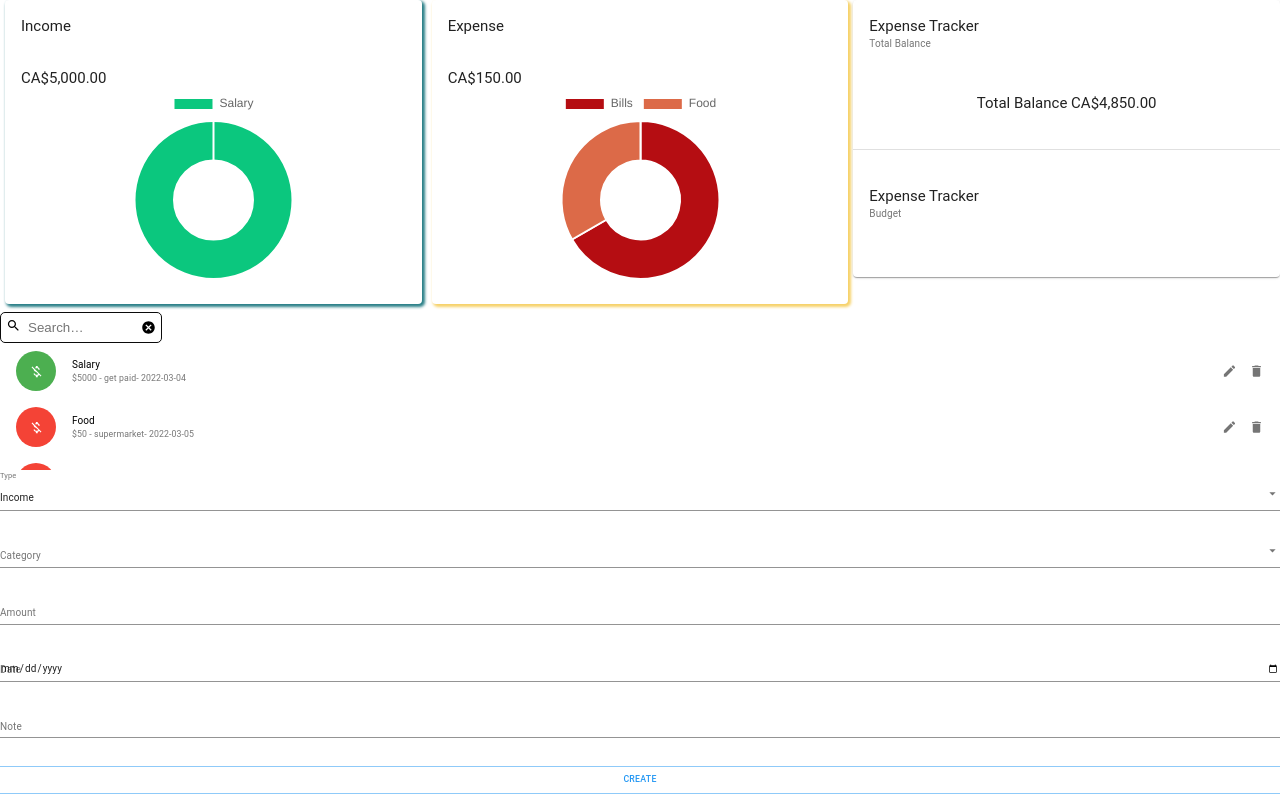
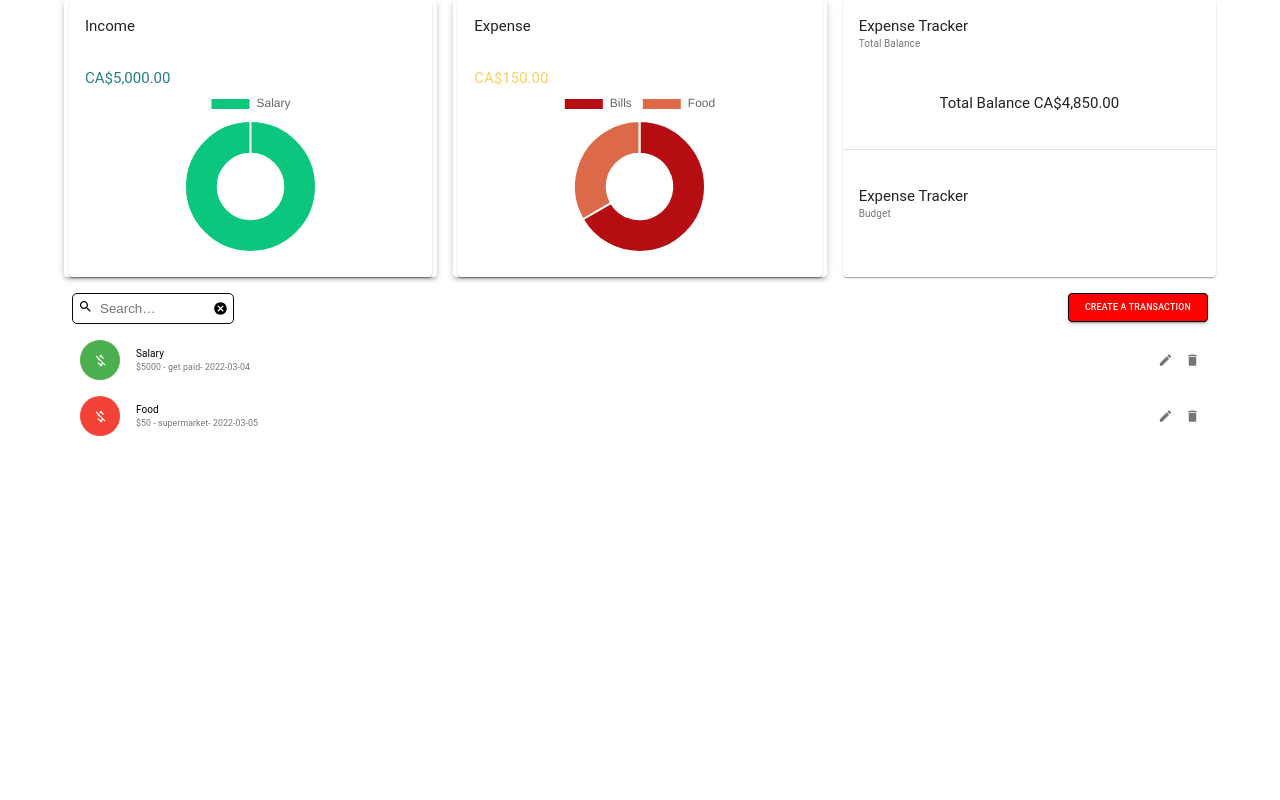
Before and after one commit to phoebehala/web5_f-tracker, a React (Create React App) app: page / in a window 1280 px wide. Built offline with nearby package versions, Linux system fonts and the light colour scheme.

Commit message:
instaled mui and worked with it

```diff
--- a/package.json
+++ b/package.json
@@ -3,9 +3,12 @@
   "version": "0.1.0",
   "private": true,
   "dependencies": {
+    "@emotion/react": "^11.8.2",
+    "@emotion/styled": "^11.8.1",
     "@material-ui/core": "^4.12.3",
     "@material-ui/icons": "^4.11.2",
     "@material-ui/lab": "^4.0.0-alpha.60",
+    "@mui/material": "^5.5.2",
     "@testing-library/jest-dom": "^5.16.2",
     "@testing-library/react": "^12.1.2",
     "@testing-library/user-event": "^13.5.0",
--- a/src/components/addTransaction/AddTransaction.jsx
+++ b/src/components/addTransaction/AddTransaction.jsx
@@ -4,14 +4,17 @@ import { v4 as uuidv4 } from 'uuid';
 import {FinanceTrackerContext} from '../../context/context'
 //styles
 import useStyles from './addTransaction.styles'
+import {Container} from './addTransaction.styles';
 // materialUI components
-import { TextField, Typography, Grid, Button, FormControl, InputLabel, Select, MenuItem } from '@material-ui/core';
+import { TextField, Button, FormControl, InputLabel, Select, MenuItem } from '@material-ui/core';
+import {Box,Stack, Grid, Paper} from '@mui/material';
 // data
 import {incomeCategories, expenseCategories} from '../../data/categories'
 //utils
 import formatDate from '../../utils/formatDate'
+import { fontSize } from '@mui/system';
 
-const AddTransaction = ({isEditMode, currentTransaction}) => {
+const AddTransaction = ({isEditMode, currentTransaction, setIsModalOpen}) => {
   const classes = useStyles()
 
   const initialFormData = {type:'Income', category:'', amount:'' , date:'', desc:''}
@@ -32,6 +35,7 @@ const AddTransaction = ({isEditMode, currentTransaction}) => {
     //console.log(formData);
     addTransaction( {...formData, amount:Number(formData.amount), id:uuidv4()} )
     setFormData((initialFormData)) // set back to default value
+    setIsModalOpen(false)
   }
   const handleEditTransaction = ()=>{
     console.log(formData);
@@ -39,13 +43,28 @@ const AddTransaction = ({isEditMode, currentTransaction}) => {
     console.log(currentTransactionId);
     editTransaction( {...formData, amount:Number(formData.amount), id:currentTransactionId } )
     setFormData((initialFormData))
+    setIsModalOpen(false)
   }
 
   const selectedCats = formData.type ==='Income'? incomeCategories :expenseCategories
 
   return (
-    <Grid container spacing={2}>
+    <Paper elevation={3}
+          sx={{
+            position:'absolute',
+            top:0,
+            bottom:0,
+            right:0,
+            left:0,
+            margin:"auto",
 
+            padding: '50px',
+            width:'300px',
+            height:'70vh',
+
+          }}>
+
+        <Grid container spacing={2} >
           <Grid item xs={12}>
             <FormControl fullWidth>
               <InputLabel>Type</InputLabel>
@@ -84,12 +103,22 @@ const AddTransaction = ({isEditMode, currentTransaction}) => {
                         onChange={(e)=>setFormData({ ...formData, desc:e.target.value})}/>
           </Grid>
 
+          <Box sx={{ display:'flex',
+                     margin:'auto',
+                     marginTop:'10px',
+                    '& button': { m: 1 } }}>
+
+            <Button className={classes.button} variant="outlined" color="primary" fullWidth
+                    onClick={ ()=>setIsModalOpen(false) } >
+               Cancel
+            </Button>
           {isEditMode
             ?(
               <Button className={classes.button} variant="outlined" color="primary" fullWidth
                       onClick={handleEditTransaction} >
-          Edit
+              Update
               </Button>
+
             ):(
 
             <Button className={classes.button} variant="outlined" color="primary" fullWidth
@@ -97,8 +126,11 @@ const AddTransaction = ({isEditMode, currentTransaction}) => {
               Create
             </Button>
           )}
+          </Box>
 
         </Grid>
+
+    </Paper>
   )
 }
 
--- a/src/components/addTransaction/addTransaction.styles.js
+++ b/src/components/addTransaction/addTransaction.styles.js
@@ -1,7 +1,19 @@
 import { makeStyles } from '@material-ui/core/styles';
+
+import { styled } from '@mui/material/styles';
 
 export default makeStyles(() => ({
   button: {
     marginTop: '20px',
   },
 }));
+
+export const Container = styled('div')({
+  width:'50vw',
+  position:'absolute',
+  top:0,
+  bottom:0,
+  margin:"auto",
+  backgroundColor:'white',
+  padding: '50px'
+});
--- a/src/components/summary/Summary.jsx
+++ b/src/components/summary/Summary.jsx
@@ -1,7 +1,8 @@
 import React from 'react'
 
 // materialUI components
-import { Card, CardHeader, CardContent, Typography } from '@material-ui/core';
+//import { Card, CardHeader, CardContent, Typography } from '@material-ui/core';
+import { Paper, Card, CardHeader, CardContent, Typography} from "@mui/material";
 import { Doughnut } from 'react-chartjs-2';
 
 // styles
@@ -17,13 +18,16 @@ const Summary = ({title}) => {
     const { total, chartData } = useTransactions(title);
 
   return (
-    <Card className={title === "Income"?classes.income :classes.expense} style={{margin:"0 5px"}}>
-      <CardHeader title={title} />
-      <CardContent>
-        <Typography variant="h5">{currencyFormatter.format(total)}</Typography>
-        <Doughnut data={chartData} />
-      </CardContent>
-    </Card>
+    <Paper elevation={3} className="summary-paper">
+      <Card style={{margin:"0 5px"}}>
+        <CardHeader title={title} />
+        <CardContent>
+          <Typography variant="h5"  className={title === "Income"?classes.income :classes.expense}>{currencyFormatter.format(total)}</Typography>
+         <Doughnut data={chartData} />
+        </CardContent>
+      </Card>
+    </Paper>
+
   )
 }
 
--- a/src/components/summary/summary.styles.js
+++ b/src/components/summary/summary.styles.js
@@ -1,10 +1,10 @@
 import { makeStyles } from "@material-ui/core";
 
-export default makeStyles( ()=>({
+export default makeStyles( (theme)=>({
     income: {
-        boxShadow: '2px 2px 3px 1px #297F87'
+        color:'#297F87'
     },
     expense: {
-        boxShadow: '2px 2px 3px 1px #F6D167'
+        color:'#F6D167'
     },
 }))
--- a/src/components/transactionList/TransactionList.jsx
+++ b/src/components/transactionList/TransactionList.jsx
@@ -3,15 +3,18 @@ import React, {useEffect, useState} from 'react';
 import { useContext } from 'react';
 import {FinanceTrackerContext} from '../../context/context'
 // materialUI components
-import { List as MUIList, ListItem, ListItemAvatar, Avatar, ListItemText, ListItemSecondaryAction, IconButton, Slide } from '@material-ui/core';
+import { List as MUIList, ListItem, ListItemAvatar, Avatar, ListItemText, ListItemSecondaryAction, IconButton, Slide, Button } from '@material-ui/core';
+
 // icons
 import { Cancel, Delete, Edit, MoneyOff, SearchOutlined  } from '@material-ui/icons';
 
 // styles
 import useStyles from './transactionList.styles';
 import './transactionList.css'
+import {Top} from './transactionList.styles';
 
-const TransactionList = ({setIsEditMode,  setCurrentTransaction}) => {
+
+const TransactionList = ({setIsEditMode,  setCurrentTransaction, setIsModalOpen}) => {
     const classes = useStyles();
 
     const {transactions, deleteTransaction} = useContext(FinanceTrackerContext)
@@ -22,6 +25,7 @@ const TransactionList = ({setIsEditMode,  setCurrentTransaction}) => {
     console.log({displayTransactions});
 
     const [query, setQuery] = useState('');
+
 
     useEffect(()=>{
         if(query.length>0){
@@ -53,6 +57,7 @@ const TransactionList = ({setIsEditMode,  setCurrentTransaction}) => {
 
     const handleEditTransaction = (selectedId)=>{
         // open addTransaction(isEditMode) and pass id to it
+        setIsModalOpen(true)
         setIsEditMode(true)
         const selectedTransaction =transactions.find((transaction)=>transaction.id===selectedId)
         console.log(selectedTransaction);
@@ -64,6 +69,7 @@ const TransactionList = ({setIsEditMode,  setCurrentTransaction}) => {
     return (
         <MUIList dense={false} className={classes.list}>
 
+            <Top>
                 <div className='SearchWrapper'>
                     <div className='IconWrapper'>
                         <SearchOutlined />
@@ -75,6 +81,19 @@ const TransactionList = ({setIsEditMode,  setCurrentTransaction}) => {
 
                     <Cancel onClick={handleCancelSearch }/>
                 </div>
+
+                <div className='btnWrapper'>
+                    <Button variant="contained"
+                            className={classes.btn}
+                            onClick={()=>setIsModalOpen(true)}>
+                        Create a Transaction
+                    </Button>
+                </div>
+
+
+            </Top>
+
+
 
         {displayTransactions.map((transaction) => (
         <Slide key={transaction.id} direction="down" in mountOnEnter unmountOnExit>
--- a/src/components/transactionList/transactionList.styles.js
+++ b/src/components/transactionList/transactionList.styles.js
@@ -1,5 +1,7 @@
 import { makeStyles } from '@material-ui/core/styles';
 import { red, green } from '@material-ui/core/colors';
+
+import { styled } from '@mui/material/styles';
 
 export default makeStyles((theme) => ({
   avatarIncome: {
@@ -14,4 +16,15 @@ export default makeStyles((theme) => ({
     maxHeight: '150px',
     overflow: 'auto',
   },
+  btn:{
+    ...theme.myBtn
+  }
 }));
+
+
+export const Top = styled('div')({
+  display:'flex',
+  justifyContent:'space-between',
+  padding: 8,
+  borderRadius: 4,
+});
--- a/src/myTheme.js
+++ b/src/myTheme.js
@@ -10,6 +10,10 @@ export const myTheme = createTheme({
     myBtn:{
         backgroundColor:"red",
         color:"white",
-        border:"1px solid black"
+        border:"1px solid black",
+        '&:hover':{
+            backgroundColor:"pink"
+        }
+
     }
 })
--- a/src/pages/main/Main.jsx
+++ b/src/pages/main/Main.jsx
@@ -1,7 +1,9 @@
 import React, {useState} from 'react'
 
 // materialUI components
-import { Box, Grid } from '@material-ui/core'
+import {Container as MUIContainer,
+        Grid
+} from '@mui/material'; //  centers the content horizontally
 
 // components
 import TransactionList from '../../components/transactionList/TransactionList'
@@ -9,17 +11,17 @@ import Summary from '../../components/summary/Summary'
 import Balance from '../../components/balance/Balance'
 import AddTransaction from '../../components/addTransaction/AddTransaction'
 
+const Main = () => {
+  const [isModalOpen, setIsModalOpen] = useState(false)
 
-
-const Main = () => {
   const [isEditMode, setIsEditMode] = useState(false);
   const [currentTransaction, setCurrentTransaction] = useState({});
   //console.log(currentTransaction);
   //console.log(isEditMode);
 
   return (
-    <Box style={{ height: '100vh'}}>
-      <Grid container>   {/* rowSpacing={5} columnSpacing={{xs:3, sm:2}} doesn't work */}
+    <MUIContainer>
+      <Grid container rowSpacing={3} columnSpacing={{sm:2}}>
           <Grid item xs={12} sm={4} >
             <Summary title="Income"/>
           </Grid>
@@ -33,14 +35,19 @@ const Main = () => {
           </Grid>
       </Grid>
 
-      <Grid xs={12} sm={12}>
+      <Grid  sm={12}>
           <TransactionList setIsEditMode={setIsEditMode}
-                           setCurrentTransaction={setCurrentTransaction}/>
+                           setCurrentTransaction={setCurrentTransaction}
+                           setIsModalOpen={setIsModalOpen}/>
       </Grid>
 
+      {isModalOpen &&(
        <AddTransaction isEditMode={isEditMode}
-                      currentTransaction={currentTransaction}/>
-    </Box >
+                       currentTransaction={currentTransaction}
+                       setIsModalOpen={setIsModalOpen}/>
+      )}
+
+    </MUIContainer >
 
 
   )
```
Also changed, not shown: 1 other file (tests, documents, lock files or other folders). Lines whose indentation alone changed are shown as unchanged.
